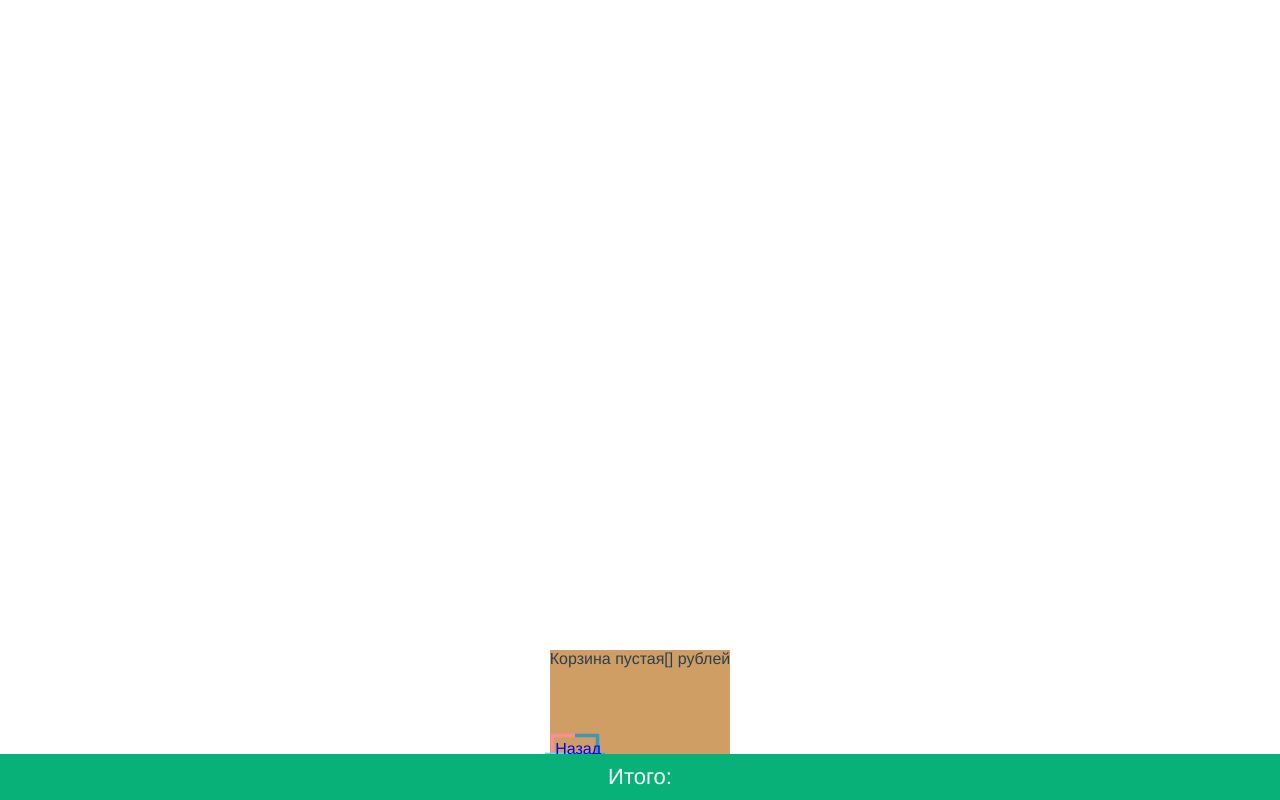
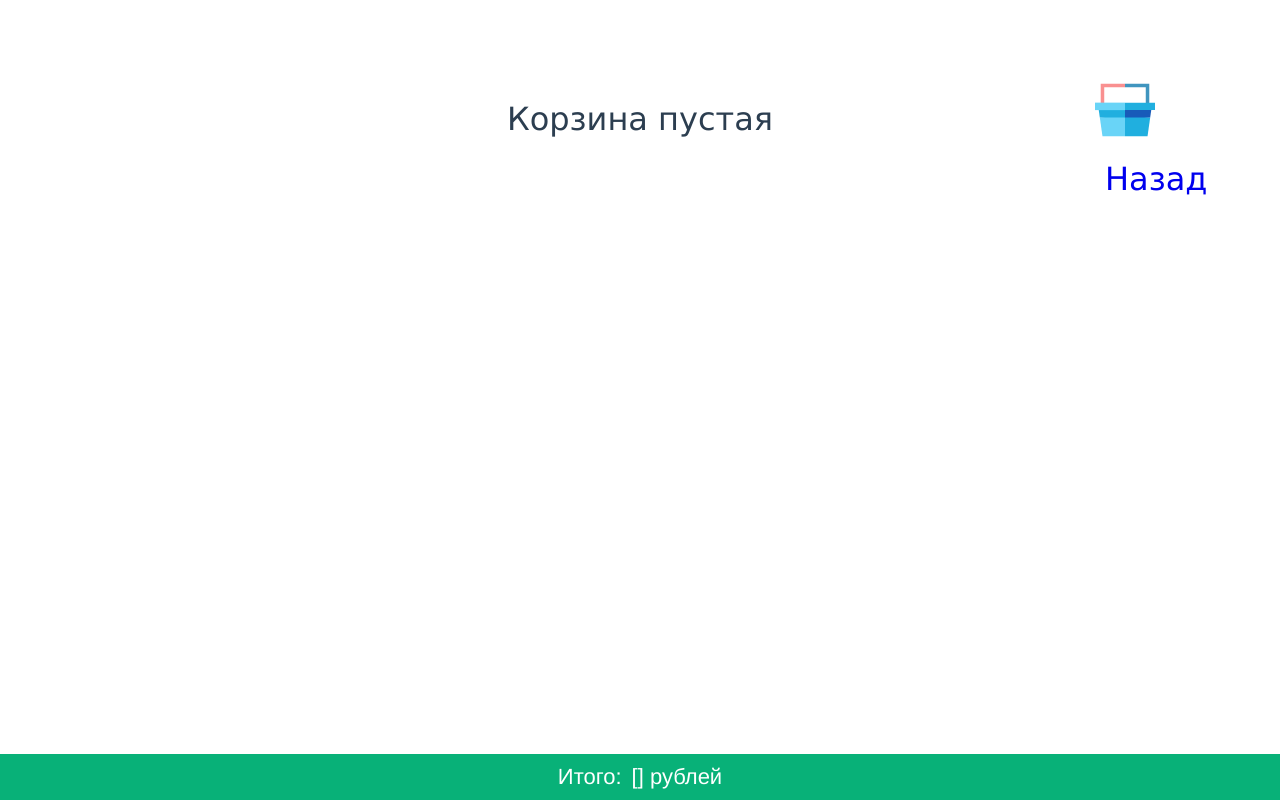
Before and after one commit to SergeiLemeshko/Vue-app-2, a Vue app: page /cart in a window 1280 px wide. Built offline with nearby package versions, Linux system fonts and the light colour scheme.

Commit message:
немного поработал со стилями

```diff
--- a/src/components/cart/Cart.vue
+++ b/src/components/cart/Cart.vue
@@ -1,9 +1,14 @@
 <template>
     <div class="cart">
         <router-link :to="{name: 'catalog'}">
-            <div class="product-catalog-in__cart">Назад</div>
+            <div class="product-catalog-in__cart">
+                <p>Назад</p>
+            </div>
         </router-link>
-        <p v-if="!CART_ARR.length">Корзина пустая</p>
+            <p class="cart-empty"
+                v-if="!CART_ARR.length">
+                Корзина пустая
+            </p>
         <cart-item
             v-for="(elem, index) in CART_ARR"
             :key="elem.id"
@@ -77,15 +82,11 @@ export default {
 
 <style lang="scss">
 .cart {
-    position: absolute;
-    background-color: rgb(206, 158, 100);
-    top: 650px;
     display: flex;
-    margin: 0 auto;
+    flex-direction: column;
+    margin: 100px 0px 50px 0px;
 }
 .cart-sum {
-    margin-bottom: 100px;
-    &__total {
     display: flex;
     position: fixed;
     bottom: 0;
@@ -96,6 +97,23 @@ export default {
     background: rgb(8, 177, 120);
     color: rgb(255, 255, 255);
     font-size: 22px;
+
+    &__total {
+        margin-right: 10px;
     }
 }
+.product-catalog-in__cart {
+
+
+    p {
+        margin-top: 70px;
+        font-family: 'Lucida Sans Unicode';
+        font-size: 2rem;
+    }
+}
+
+.cart-empty {
+    font-family: 'Lucida Sans Unicode';
+    font-size: 2rem;
+}
 </style>
--- a/src/components/cart/CartItem.vue
+++ b/src/components/cart/CartItem.vue
@@ -7,7 +7,7 @@
         >
         <div class="cart-item__info">
             <p>{{ cart_item_info.name }}</p>
-            <p>{{ cart_item_info.price }}</p>
+            <p>Цена:{{ cart_item_info.price }}</p>
         </div>
         <div
             class="cart-item__sum">
@@ -62,11 +62,16 @@ export default {
         display: flex;
         justify-content: space-between;
         align-items: center;
-        background-color: rgb(222, 243, 243);
-        margin: 15px;
+        margin: 45px;
+        padding: 0px 25px;
+        border: 1px groove #93e6c6;
+        box-shadow: 0px 1px 19px -5px rgba(61,148,138,0.95);
+                    -webkit-box-shadow: 0px 1px 19px -5px rgba(61,148,138,0.95);
+                    -moz-box-shadow: 0px 1px 19px -5px rgba(61,148,138,0.95);
+        width: 700px;
 
         &__img {
-            width: 60px;
+            width: 200px;
         }
     }
 
```
Lines whose indentation alone changed are shown as unchanged.
